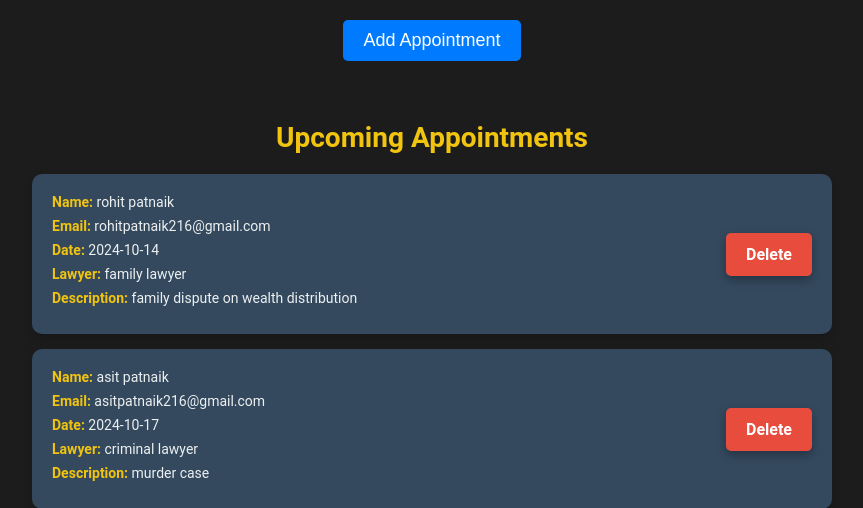
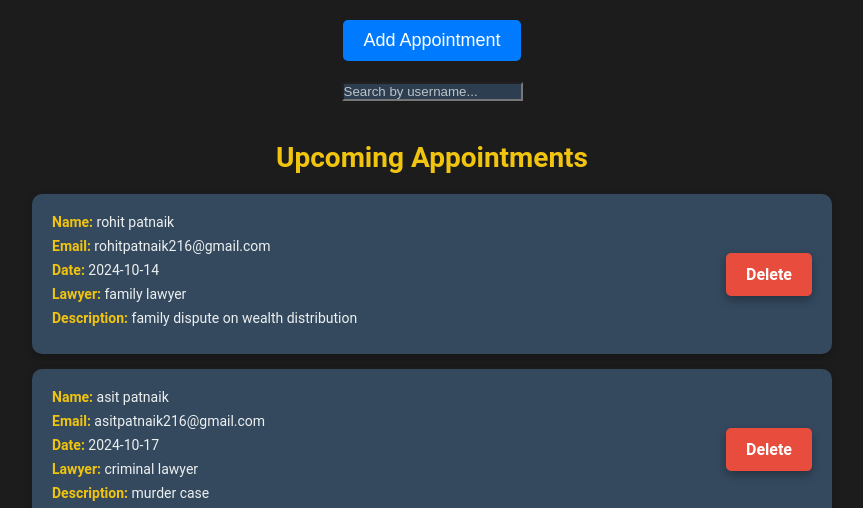
Before and after one commit to Sidharth-216/Sivini_law_house, a Flask app: page /apointment_management in a window 1280 px wide. Shown: the part 122-630 px from the top of the page, without its empty margins (208-1071 px from the left). Run offline with Flask 3, Linux system fonts and the light colour scheme; data comes from the database, SQL or seed files in the repository.

Commit message:
Update apointment_management.html

```diff
--- a/templates/apointment_management.html
+++ b/templates/apointment_management.html
@@ -22,7 +22,10 @@
             <button class="add-appointment-btn">Add Appointment</button>
         </a>
     </section>
-
+    <!-- Search Bar Section -->
+    <section class="search-bar">
+        <input type="text" id="searchBar" placeholder="Search by username..." onkeyup="searchAppointments()">
+    </section>
     <!-- Appointments List -->
     <section class="appointments-list">
         <h2>Upcoming Appointments</h2>
```
